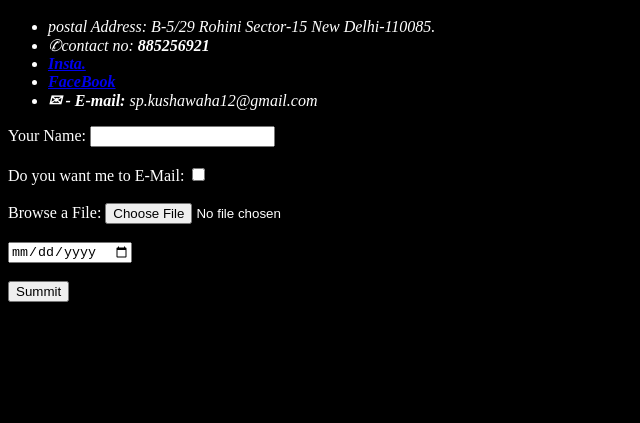
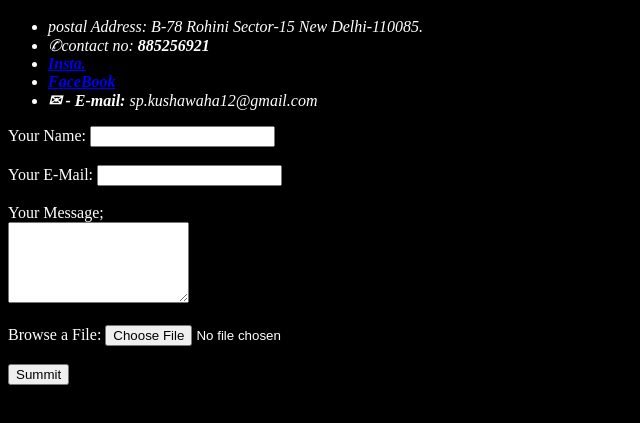
Before and after one commit to sureshkushwaha123/sp, a plain HTML site: page contectme.html in a window 1280 px wide. Shown: the part 49-472 px from the top of the page, without its empty margins (0-640 px from the left). Drawn offline with Linux system fonts and the light colour scheme.

Commit message:
Add files via upload

```diff
--- a/contectme.html
+++ b/contectme.html
@@ -7,23 +7,24 @@
    <body bgcolor="black" text="white">
    <h2><strong>Contact me:</strong></h2>
    <ul>
-       <li><em>postal Address: B-5/29 Rohini Sector-15 New Delhi-110085.</em></li>
+       <li><em>postal Address: B-78 Rohini Sector-15 New Delhi-110085.</em></li>
        <li><em> ✆contact no: <strong>885256921</strong></em></li>
        <li type="sqaure"><em><a href="https://www.instagram.com/"><strong>Insta.</strong></a></em></li>
        <li type="sqaure"><em><a href="https://www.facebook.com/"><strong>FaceBook</strong></a></em></li>
        <li><em><strong>✉ - E-mail:</strong>  sp.kushawaha12@gmail.com</em></li>
    </ul>
-    <form action="index.html" class="" method="post">
+    <form action="mailto:sp.kushawaha12@gmail.com" method="post" enctype="text/plain">
        <label class="Name">Your Name:</label>
         <input type="name" value="" name="name"><br>
         <br>
-        <label>Do you want me to E-Mail:</label>
-        <input type="checkbox"><br>
+        <label> Your E-Mail:</label>
+        <input type=mail><br>
+        <br>
+        <label>Your Message;</label><br>
+        <textarea name="" cols="20" rows="5"></textarea><br>
         <br>
         <label>Browse a File:</label>
         <input type="file" value="Choose File"><br>
-        <br>
-        <input type="date"><br>
         <br>
         <input type="submit" value="Summit">
 
```
Also changed, not shown: hobbies.html (+1 -1 lines), index.html (+1 -5 lines).
